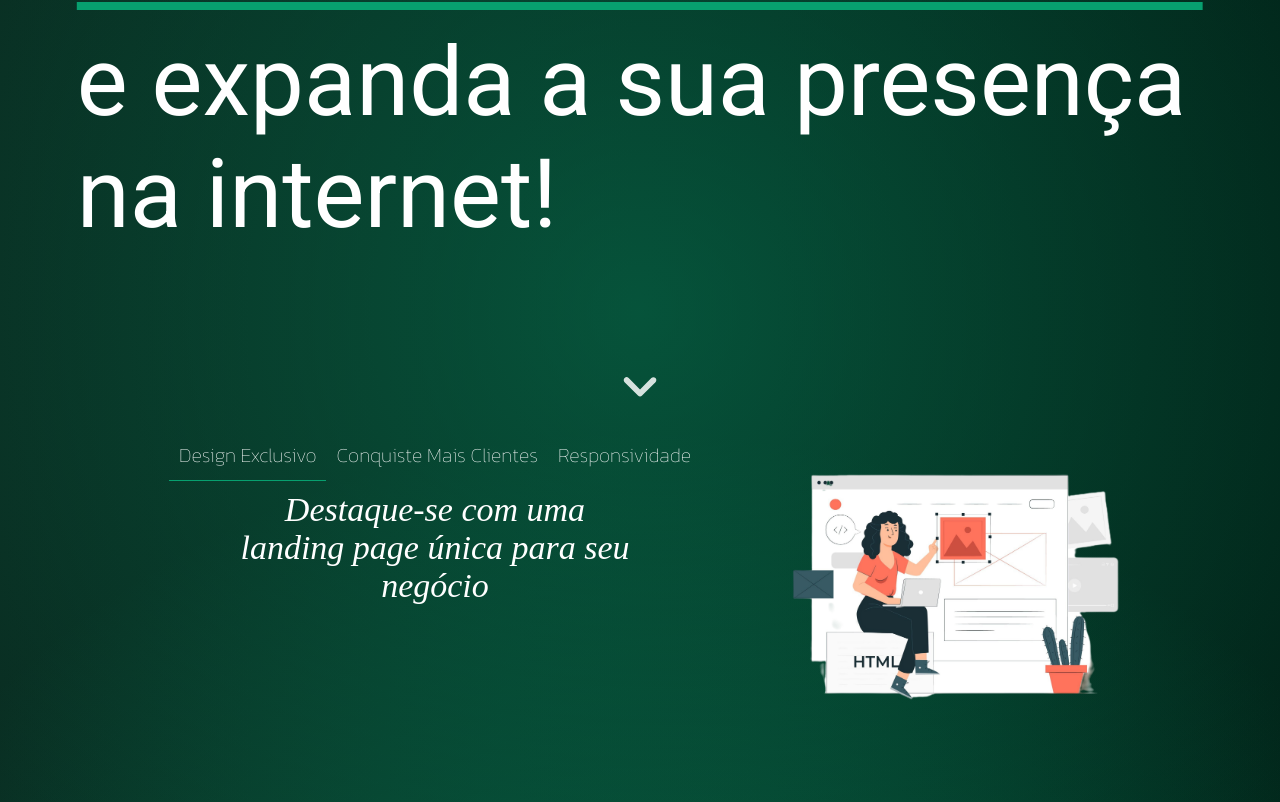
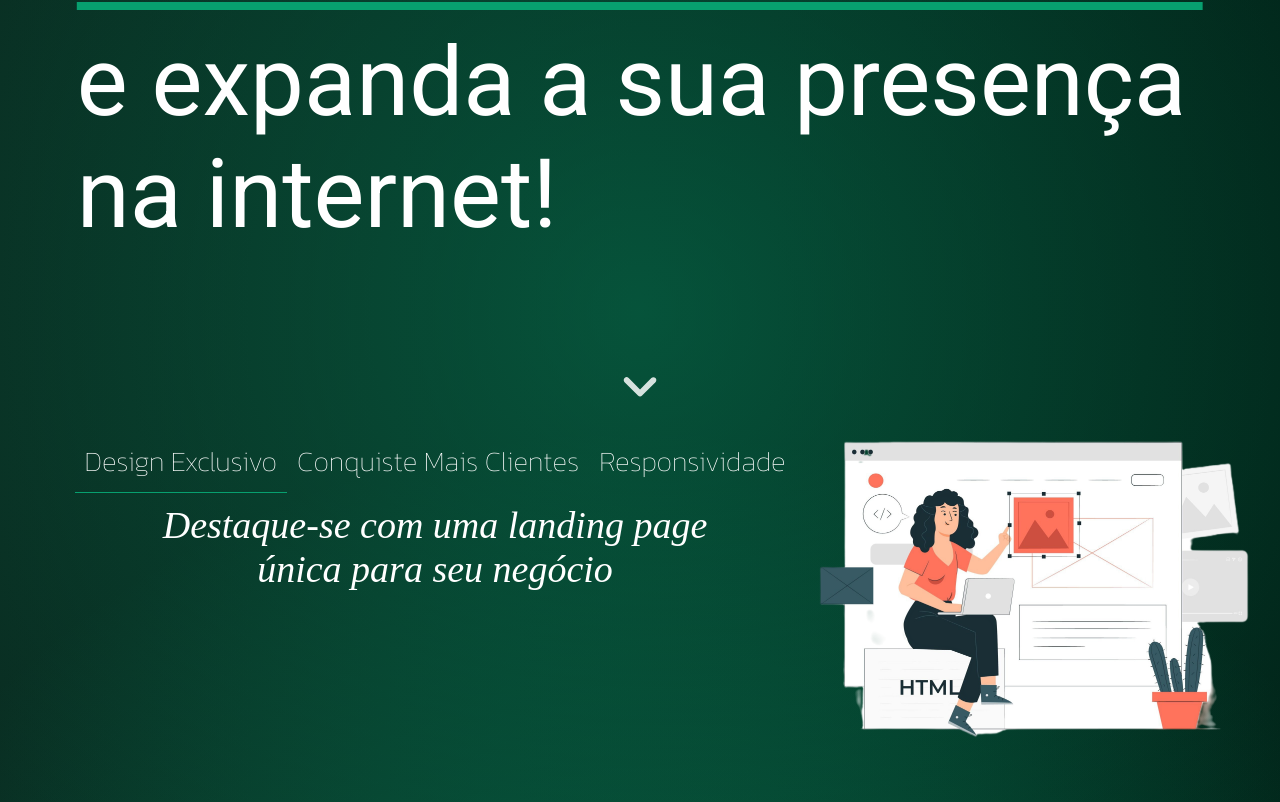
Before and after one commit to Daniel-Possamai/myLandPagePrincipal, a React (Create React App) app: page / in a window 1280 px wide. Shown: the part 390-1192 px from the top of the page. Built offline with nearby package versions, Linux system fonts and the light colour scheme; a web font is replaced by a local one.

Commit message:
aumentado o tamanho do object page para se adequar melhor a tela

```diff
--- a/src/components/objectpage/objectpage.scss
+++ b/src/components/objectpage/objectpage.scss
@@ -18,13 +18,13 @@
 
 .navMenu{
     text-align: center;
-    width: 600px;
+    width: 750px;
 }
 
 .navMenu button {
     font-family: "kanit";
     font-weight: 100;
-    font-size: 20px;
+    font-size: 28px;
     color: #fff;
     border: none;
     background: none;
@@ -47,14 +47,13 @@
 .content-p {
     font-family: "Playwrite NG Modern";
     font-style: italic;
-    font-size: 34px;
+    font-size: 38px;
     font-weight: 200;
     text-align: center;
-    width: 100%;
     display: flex;
     align-items: center;
     justify-content: center;
-    width: 400px;
+    width: 600px;
     transition: opacity 0.4s ease-in-out;
     opacity: 1;
     cursor: context-menu;
@@ -77,7 +76,7 @@
     height: 300px;
 
     img{
-        width: 380px;
+        width: 500px;
         object-fit: contain;
     }
 }
```
